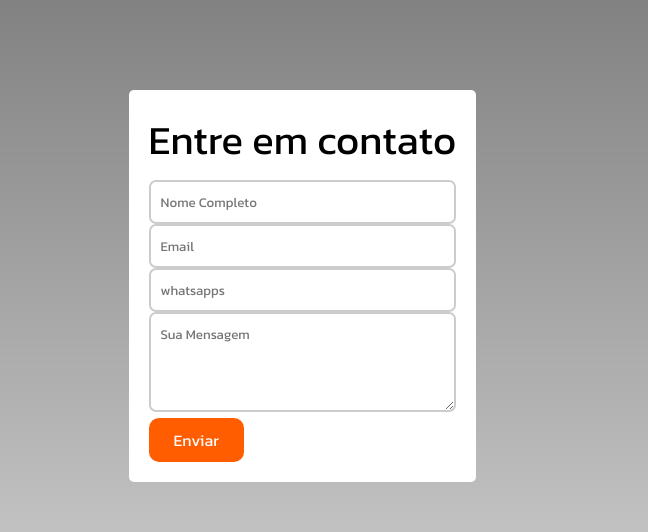
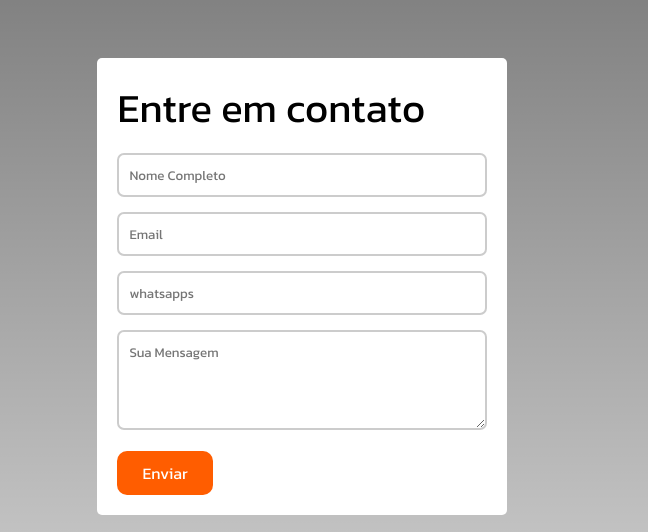
Before and after one commit to xbernardoalvez66/sitio-web-startup-html, a plain HTML site: page sitio-web-startup-html/index.html in a window 1280 px wide. Shown: the part 89-621 px from the top of the page, 632-1280 px from the left. Drawn offline with Linux system fonts and the light colour scheme.

Commit message:
Update style.css

```diff
--- a/sitio-web-startup-html/style.css
+++ b/sitio-web-startup-html/style.css
@@ -116,6 +116,11 @@ main{
 	font-weight: 400;
 }
 
+.from-main .form-input{
+	margin: 15px 0;
+	width: 370px;
+}
+
 .from-main .form-input input,
 .from-main .form-input textarea{
 	width: 100%;
```
